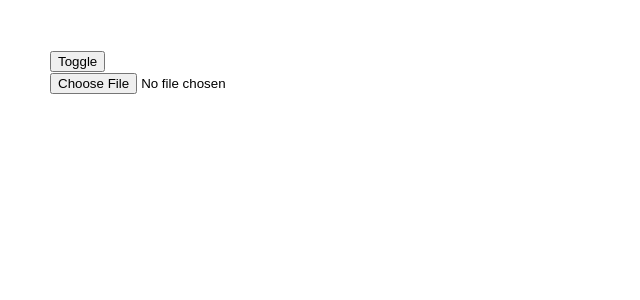
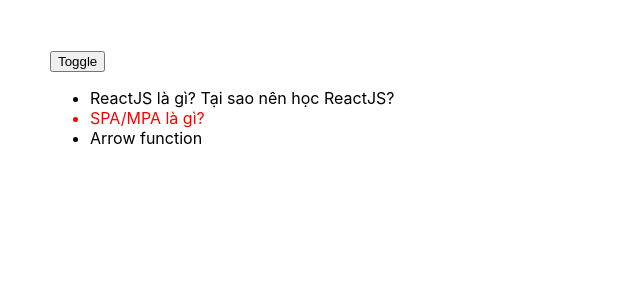
Before and after one commit to LuongHienThaoTrang/HOOKS, a React (Create React App) app: page / in a window 1280 px wide. Both pictures are taken after a click on the button "Toggle". Shown: the top 300 px of the page, without its empty margins (0-640 px from the left). Built offline with nearby package versions, Linux system fonts and the light colour scheme.

Commit message:
Ex 8: useEffect with fake Chat App

```diff
--- a/src/App.js
+++ b/src/App.js
@@ -1,6 +1,6 @@
 
 import { useState } from 'react'
-import UseEffect from "./useEffect/ex7";
+import UseEffect from "./useEffect/ex8";
 
 function App() {
   const [show, setShow] = useState(false)
--- a/src/index.js
+++ b/src/index.js
@@ -3,6 +3,19 @@
 import './index.css';
 import App from './App';
 import reportWebVitals from './reportWebVitals';
+
+// Fake comment
+const emitComment = (id) => {
+  setInterval(() => {
+    window.dispatchEvent(new CustomEvent(`lesson-${id}`, {
+        detail: `Nội dung comment của lesson ${id}`
+    }))
+  }, 2000)
+}
+
+emitComment(1)
+emitComment(2)
+emitComment(3)
 
 const root = ReactDOM.createRoot(document.getElementById('root'));
 root.render(
--- /dev/null
+++ b/src/useEffect/ex8.js
@@ -0,0 +1,71 @@
+import { useState, useEffect } from "react";
+
+const lessons = [
+    {
+        id: 1,
+        name: 'ReactJS là gì? Tại sao nên học ReactJS?'
+    },
+    {
+        id: 2,
+        name: 'SPA/MPA là gì?'
+    },
+    {
+        id: 3,
+        name: 'Arrow function'
+    }
+]
+
+function UseEffect() {
+    const [lessonId, setLessonId] = useState(2)
+
+    useEffect(() => {
+
+        const handleComment = ({ detail }) => {
+            console.log(detail);
+        }
+
+        // File index.js: có function emitComment có dispatchEvent 2s tự phát 1 event
+        window.addEventListener(`lesson-${lessonId}`, handleComment)
+
+        // Cleanup function luôn được gọi(lần thứ 2) trước khi callback được gọi (trừ lần mounted)
+        return () => {
+            window.removeEventListener(`lesson-${lessonId}`, handleComment)
+        }
+
+    }, [lessonId])
+
+    return (
+        <div>
+            <ul>
+                {lessons.map(lesson => (
+                    <li
+                        key={lesson.id}
+                        style={lessonId === lesson.id ? {
+                                color: 'red'
+                            } : {}}
+                        onClick={() => setLessonId(lesson.id)}
+                    >
+                        {lesson.name}
+                    </li>
+                ))}
+            </ul>
+        </div>
+    )
+}
+
+export default UseEffect
+
+/** ĐÚNG VỚI 3 CASE: callback, callback [], callback [deps]
+ * Callback luôn được gọi sau khi component mounted
+ * Cleanup function luôn được gọi trước khi component unmounted
+ * Cleanup function luôn được gọi(lần thứ 2) trước khi callback được gọi (trừ lần mounted)
+*/
+
+/** CASE 3: callback [deps]
+ * Callback sẽ được gọi lại mỗi khi deps thay đổi
+ */
+
+/**
+ * Khi Listen DOM events chỉ cần addEventListener 1 lần
+ * Từ đó, mỗi khi events kích hoạt là nó luôn gọi lại callback
+*/
```
